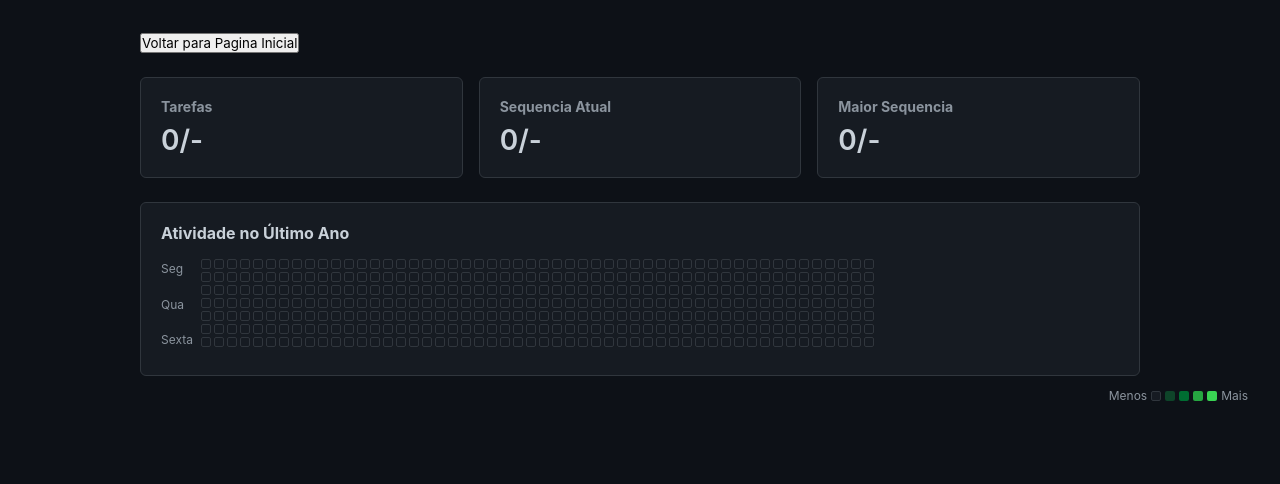
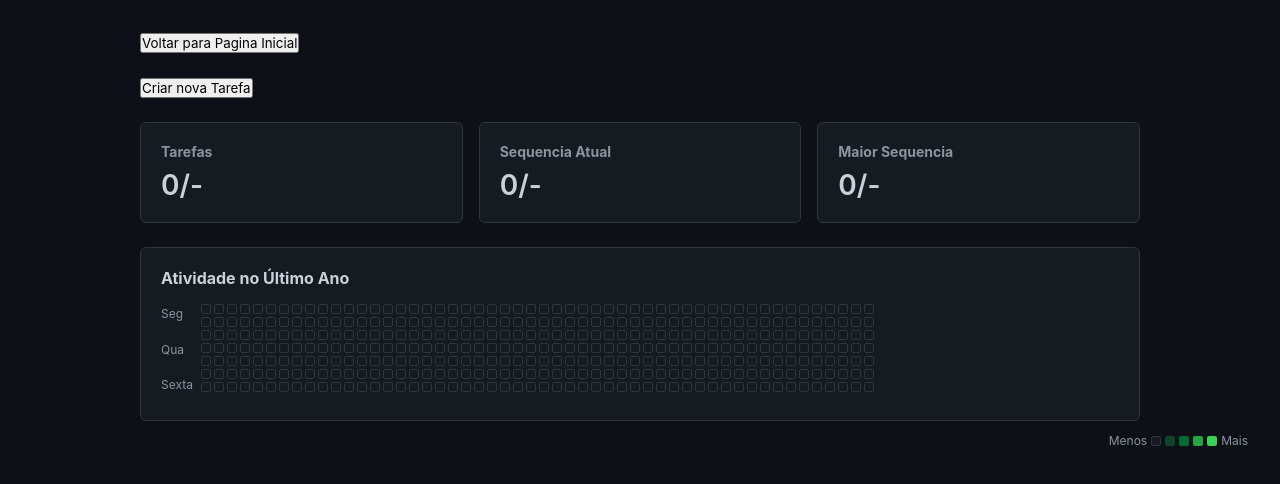
Before and after one commit to V341551M0/TaskFlow, a plain HTML site: page web/pages/Task.html in a window 1280 px wide. Drawn offline with Linux system fonts and the light colour scheme.

Commit message:
feat: criação de botões de pagina

```diff
--- a/web/pages/Task.html
+++ b/web/pages/Task.html
@@ -11,6 +11,10 @@
         <!-- Botões de Navegação -->
         <nav class="nav-buttons">
             <button>Voltar para Pagina Inicial</button>
+        </nav>
+
+        <nav class="new-class-buttons">
+            <button>Criar nova Tarefa</button>
         </nav>
 
         <section class="metrics-grid">
```
Also changed, not shown: web/pages/RecurringTask.html (+1 -1 lines).
